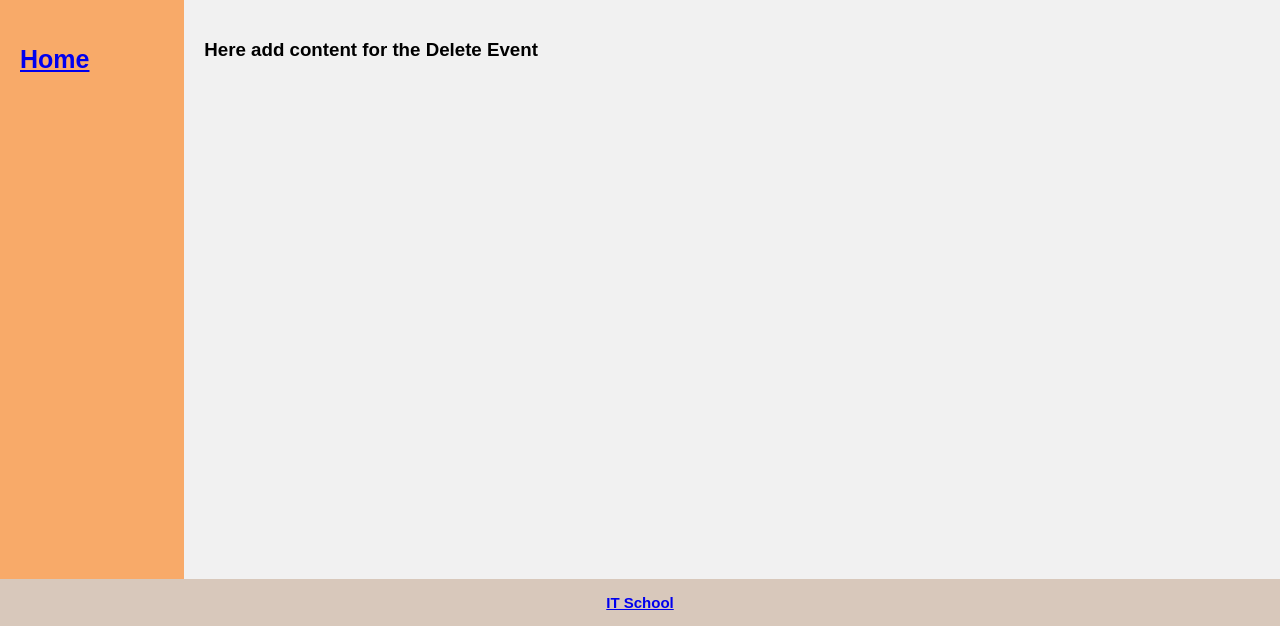
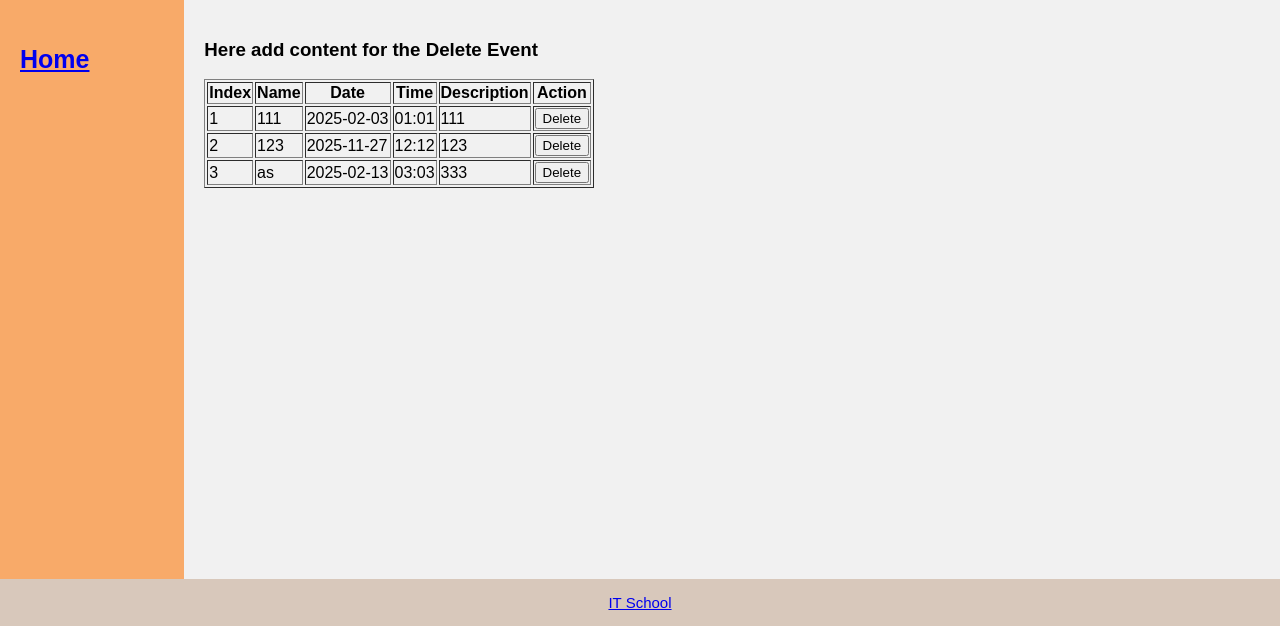
Before and after one commit to itSchool-2024-025/ITS_24_25_sessions, a Flask app: page /delete_event in a window 1280 px wide. Shown: the part 174-800 px from the top of the page. Run offline with Flask 3, Linux system fonts and the light colour scheme; data comes from the database, SQL or seed files in the repository; both versions use the stored data as it was after the commit.

Commit message:
delete page
implemented delete functionality

```diff
--- a/session_36/app/main/routes.py
+++ b/session_36/app/main/routes.py
@@ -1,5 +1,7 @@
+from werkzeug.utils import redirect
+
 from app.main import main
-from flask import render_template, request, session
+from flask import render_template, request, session, url_for
 from app.main.models import Event
 from app.extensions import db
 
@@ -32,14 +34,23 @@ def add_event():
     return render_template('add_event.html', message=message)
 
 
-@main.route('/delete_event')
+@main.route('/delete_event', methods=['GET', 'POST'])
 def delete_event():
-    hardcoded_id = 1
-    event = Event.query.filter_by(id=hardcoded_id).first()
-    db.session.delete(event)
-    db.session.commit()
 
-    return render_template("delete_event.html")
+    list_of_events = Event.query.all()
+    print(list_of_events)
+
+    if request.method == "POST":
+        event_name= request.form.get('event_name')
+        print(event_name)
+        event = Event.query.filter_by(name_event=event_name).first()
+        db.session.delete(event)
+        db.session.commit()
+        #list_of_events = Event.query.all()
+        return redirect(url_for('main.delete_event'))
+
+
+    return render_template("delete_event.html",events=list_of_events)
 
 
 @main.route('/')
@@ -47,25 +58,5 @@ def show_events():
     list_of_events = Event.query.all()
     print(list_of_events)
 
-    # list_of_events = [
-    #     {
-    #         "name": "cina cu Elena",
-    #         "date": "2025-01-21",
-    #         "time": "11:50",
-    #         "description": "in Bucuresti, la restaurant Vatra"
-    #     },
-    # {
-    #     "name": "pranz cu Andrei",
-    #     "date": "2025-01-25",
-    #     "time": "13:30",
-    #     "description": "la restaurant Casa Verona"
-    # },
-    # {
-    #     "name": "intalnire de afaceri",
-    #     "date": "2025-01-30",
-    #     "time": "10:00",
-    #     "description": "in Bucuresti, biroul principal"
-    # }
-    # ]
 
     return render_template("main_view.html",  events=list_of_events)
--- a/session_36/app/main/templates/delete_event.html
+++ b/session_36/app/main/templates/delete_event.html
@@ -22,8 +22,50 @@
 
 {% block content %}
     <h1>Here add content for the Delete Event</h1>
+    <table border="1">
+        <thead>
+        <tr>
+        <th>Index</th>
+        <th>Name</th>
+        <th>Date</th>
+        <th>Time</th>
+        <th>Description</th>
+        <th>Action</th>
+
+        </tr>
+        </thead>
+
+        <tbody>
+
+        <!-- {% set index = 1 %}-->
+
+        {% for event in events %}
+        <tr>
+            <td>{{ loop.index }} </td>
+            <td>{{ event.name_event }} </td>
+            <td>{{ event.date }}</td>
+            <td>{{ event.time }} </td>
+            <td>{{ event.description }}</td>
+            <td>
+                <form action = "{{ url_for('main.delete_event') }}" method = "POST">
+                    <input type="hidden" name="event_name" value="{{ event.name_event }}">
+
+                    <button type="submit">
+                        Delete
+                    </button>
+                </form>
+            </td>
+        </tr>
+
+        <!-- {% set index = index + 1 %}-->
+        {% endfor %}
+
+        </tbody>
+    </table>
+
+
 {% endblock %}
 
 {% block footer %}
-            <p><strong> <a href="{{ url_for('main.show_assignment') }}">IT School<strong></p>
+             <p> <a href="{{ url_for('main.show_assignment') }}">IT School<strong></strong></a></p>
 {% endblock %}
--- a/session_36/app/main/templates/main_view.html
+++ b/session_36/app/main/templates/main_view.html
@@ -43,5 +43,5 @@
 {% endblock %}
 
 {% block footer %}
-            <p><strong> <a href="{{ url_for('main.show_assignment') }}">IT School<strong></p>
+            <p> <a href="{{ url_for('main.show_assignment') }}">IT School<strong></strong></a></p>
 {% endblock %}
```
Also changed, not shown: session_36/instance/app.db.
